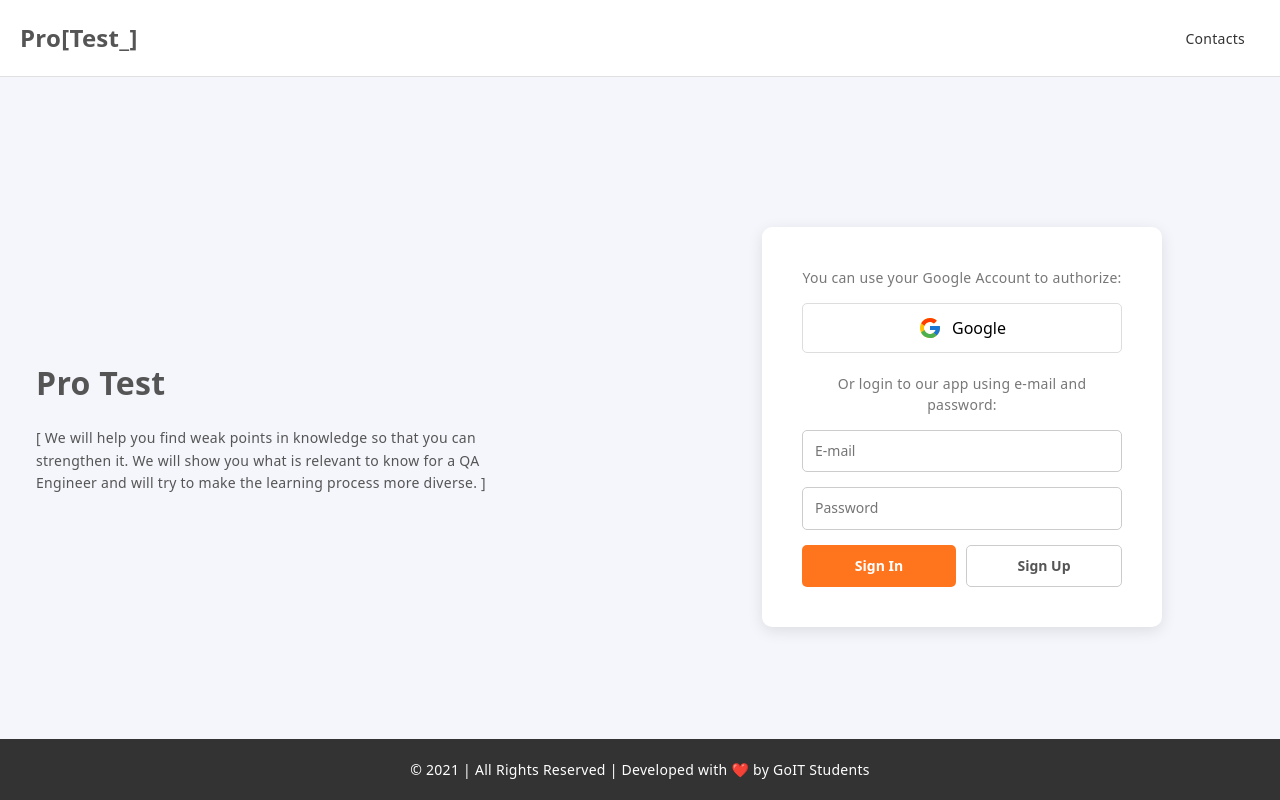
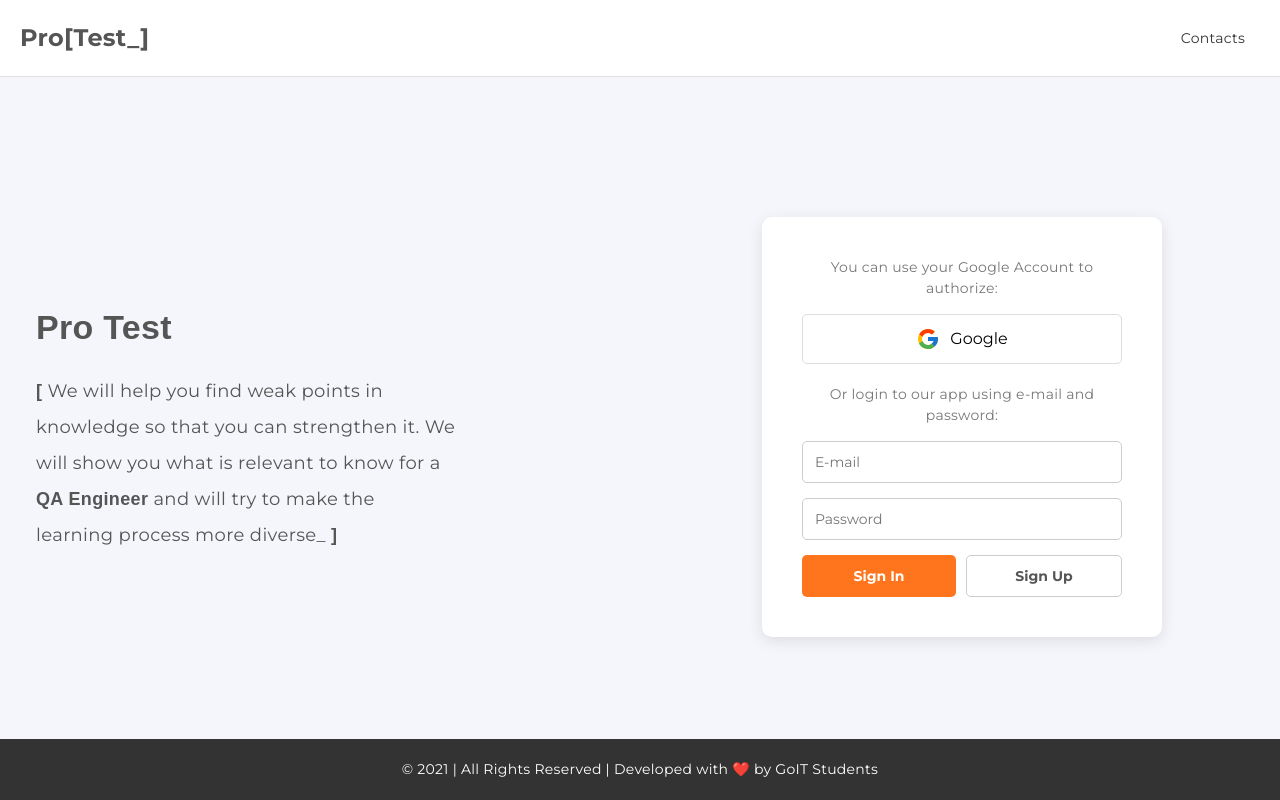
Before and after one commit to stanislavNemch/tests-for-qa, a React (Vite) app: page / in a window 1280 px wide. Built offline with nearby package versions, Linux system fonts and the light colour scheme.

Commit message:
add some styles

```diff
--- a/index.html
+++ b/index.html
@@ -4,6 +4,8 @@
 <head>
   <meta charset="UTF-8" />
   <link rel="icon" type="image/svg+xml" href="/vite.svg" />
+  <link href="https://fonts.googleapis.com/css2?family=Montserrat:wght@400;500;600;700;800&display=swap"
+    rel="stylesheet">
   <meta name="viewport" content="width=device-width, initial-scale=1.0" />
   <title>QA Pro Test GoIT</title>
 </head>
--- a/src/components/AuthPage/AuthPage.module.css
+++ b/src/components/AuthPage/AuthPage.module.css
@@ -14,15 +14,24 @@
 }
 
 .title {
-    font-size: 32px;
+    font-weight: 800;
+    font-size: 34px;
     margin-bottom: 20px;
 }
 
 .description {
-    max-width: 450px;
+    max-width: 420px;
+    font-weight: 400;
+    font-size: 18px;
+    text-align: left;
     margin: 0 auto;
-    line-height: 1.6;
+    line-height: 2;
+    letter-spacing: 0.02em;
     color: #555;
+}
+
+.description strong {
+    font-weight: 700;
 }
 
 .formWrapper {
--- a/src/components/AuthPage/AuthPage.tsx
+++ b/src/components/AuthPage/AuthPage.tsx
@@ -47,10 +47,11 @@ const AuthPage: React.FC = () => {
             <div className={css.authInfo}>
                 <h1 className={css.title}>Pro Test</h1>
                 <p className={css.description}>
-                    [ We will help you find weak points in knowledge so that you
-                    can strengthen it. We will show you what is relevant to know
-                    for a QA Engineer and will try to make the learning process
-                    more diverse. ]
+                    <strong>[</strong> We will help you find weak points in
+                    knowledge so that you can strengthen it. We will show you
+                    what is relevant to know for a <strong>QA Engineer</strong>{" "}
+                    and will try to make the learning process more diverse_{" "}
+                    <strong>]</strong>
                 </p>
             </div>
             <div className={css.formWrapper}>
--- a/src/index.css
+++ b/src/index.css
@@ -2,12 +2,12 @@
 
 :root {
     --font-family: "Montserrat", sans-serif;
-	--second-family: "Montserrat Medium", sans-serif;
-	--third-family: "Montserrat SemiBold", sans-serif;
+    --second-family: "Montserrat Medium", sans-serif;
+    --third-family: "Montserrat SemiBold", sans-serif;
     line-height: 1.5;
     font-weight: 400;
-	font-size: 14px;
-	letter-spacing: 0.02em;
+    font-size: 14px;
+    letter-spacing: 0.02em;
 
     color: #555;
     background-color: #f5f6fb;
@@ -20,7 +20,19 @@
 
 body {
     padding: 0;
-    /* background-color: #f2f3f7; */
+    font-family: var(--font-family);
+}
+
+h1,
+h2 {
+    font-family: var(--third-family);
+    font-weight: 600;
+}
+
+strong,
+b {
+    font-family: var(--second-family);
+    font-weight: 500;
 }
 
 /* reset styles */
```
